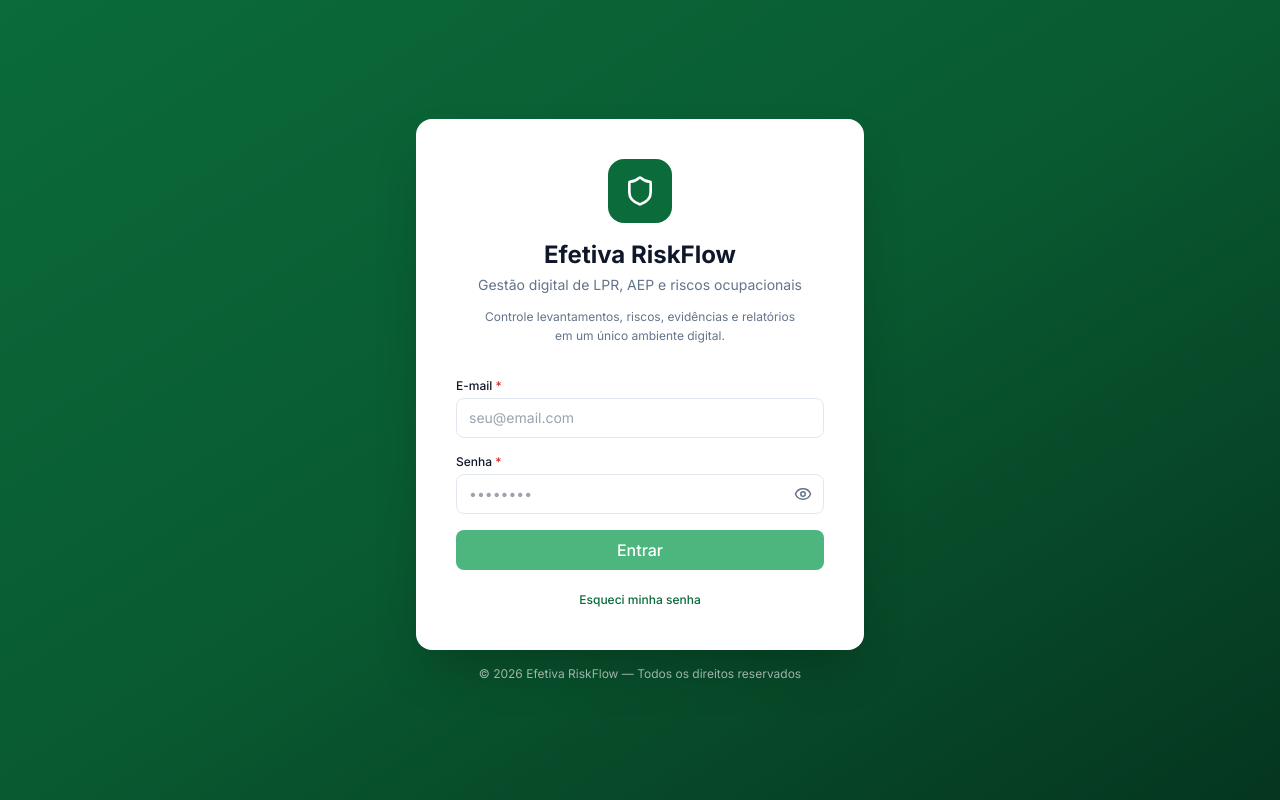
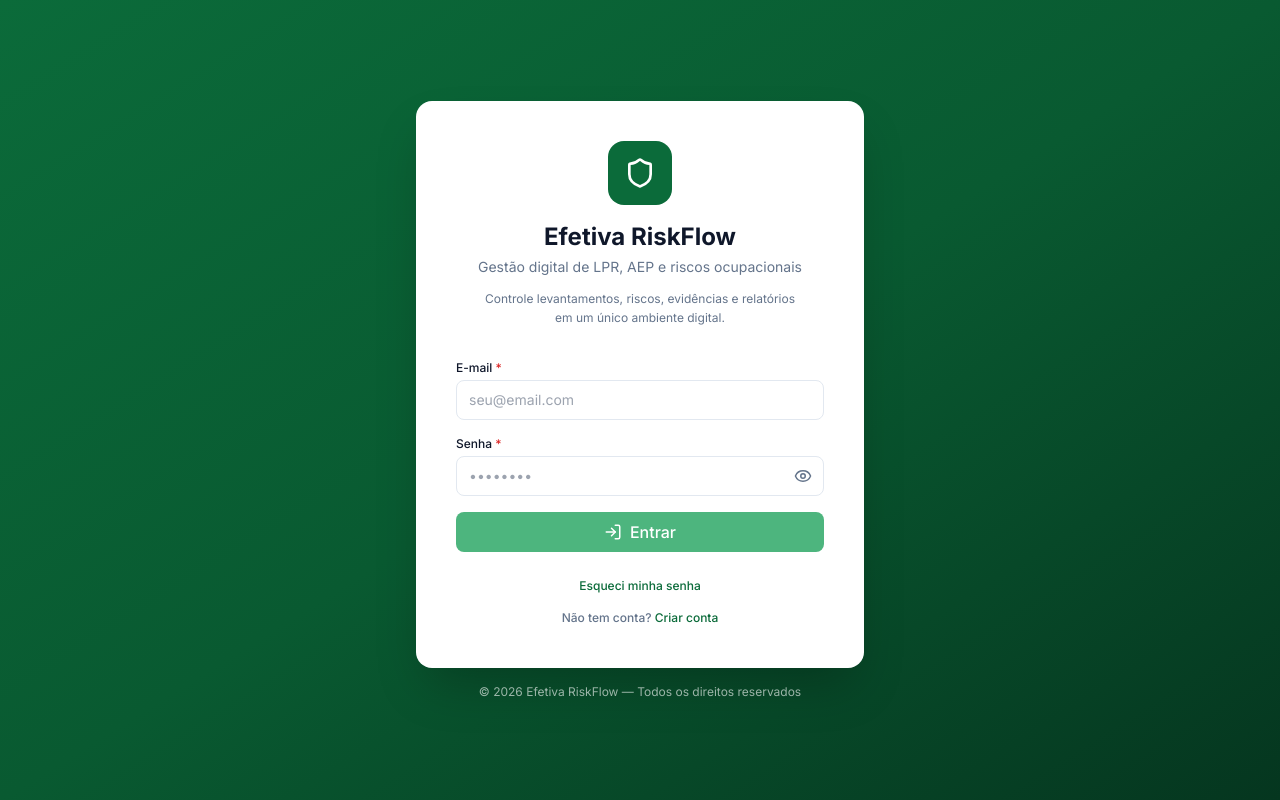
Before and after one commit to Rodrigo-Kotlin/riskflow, a React (Vite) app: page /login in a window 1280 px wide. Built offline with nearby package versions, Linux system fonts and the light colour scheme; no server answers; the HTML template or start-up script is replaced by a standard one.

Commit message:
feat(login): add account creation toggle with sign-up form

```diff
--- a/src/pages/Login.tsx
+++ b/src/pages/Login.tsx
@@ -1,21 +1,26 @@
 import { useState, useEffect } from 'react'
 import { useNavigate } from 'react-router-dom'
 import { useApp } from '@/components/layout/AppShell'
-import { signIn } from '@/services/supabase.service'
-import { Shield, Eye, EyeOff, Loader2 } from 'lucide-react'
+import { signIn, signUp } from '@/services/supabase.service'
+import { Shield, Eye, EyeOff, Loader2, UserPlus, LogIn } from 'lucide-react'
 
 export function Login() {
   const navigate = useNavigate()
-  const { user, supabaseReady, signOut } = useApp()
+  const { user, supabaseReady } = useApp()
+  const [modo, setModo] = useState<'login' | 'cadastro'>('login')
+  const [nome, setNome] = useState('')
   const [email, setEmail] = useState('')
   const [senha, setSenha] = useState('')
+  const [confirmarSenha, setConfirmarSenha] = useState('')
   const [showSenha, setShowSenha] = useState(false)
   const [loading, setLoading] = useState(false)
   const [error, setError] = useState('')
-  const [touched, setTouched] = useState({ email: false, senha: false })
+  const [sucesso, setSucesso] = useState('')
+  const [touched, setTouched] = useState({ nome: false, email: false, senha: false, confirmar: false })
 
   const enableDemo = import.meta.env.VITE_ENABLE_DEMO_DATA === 'true'
   const currentYear = new Date().getFullYear()
+  const isLogin = modo === 'login'
 
   useEffect(() => {
     if (supabaseReady && user) {
@@ -23,21 +28,42 @@
     }
   }, [user, supabaseReady, navigate])
 
+  const toggleModo = () => {
+    setModo(isLogin ? 'cadastro' : 'login')
+    setError('')
+    setSucesso('')
+    setTouched({ nome: false, email: false, senha: false, confirmar: false })
+  }
+
+  const nomeError = touched.nome && !nome.trim()
   const emailError = touched.email && !email.trim()
   const senhaError = touched.senha && !senha.trim()
-  const isValid = email.trim() && senha.trim()
+  const confirmarError = touched.confirmar && senha !== confirmarSenha
+  const camposValidos = isLogin
+    ? email.trim() && senha.trim()
+    : nome.trim() && email.trim() && senha.trim() && senha === confirmarSenha && senha.length >= 6
 
   const handleLogin = async (e: React.FormEvent) => {
     e.preventDefault()
-    setTouched({ email: true, senha: true })
-    if (!email.trim() || !senha.trim()) return
+    setTouched({ nome: true, email: true, senha: true, confirmar: true })
+    if (!camposValidos) return
     setError('')
+    setSucesso('')
     setLoading(true)
     try {
-      await signIn(email, senha)
-      navigate('/dashboard')
+      if (isLogin) {
+        await signIn(email, senha)
+        navigate('/dashboard')
+      } else {
+        await signUp(email, senha, nome)
+        setSucesso('Conta criada com sucesso! Faça login para continuar.')
+        setModo('login')
+        setSenha('')
+        setConfirmarSenha('')
+        setTouched({ nome: false, email: false, senha: false, confirmar: false })
+      }
     } catch (err: unknown) {
-      const msg = err instanceof Error ? err.message : 'E-mail ou senha inválidos.'
+      const msg = err instanceof Error ? err.message : 'Erro inesperado. Tente novamente.'
       setError(msg)
     } finally {
       setLoading(false)
@@ -89,6 +115,32 @@
                   {error}
                 </div>
               )}
+              {sucesso && (
+                <div className="p-3 bg-green-50 border border-green-200 rounded-lg text-sm text-risk-low">
+                  {sucesso}
+                </div>
+              )}
+
+              {!isLogin && (
+                <div>
+                  <label htmlFor="cad-nome" className="block text-xs font-medium text-text-primary mb-1">
+                    Nome completo <span className="text-risk-high">*</span>
+                  </label>
+                  <input
+                    id="cad-nome"
+                    type="text"
+                    value={nome}
+                    onChange={(e) => { setNome(e.target.value); setTouched(p => ({ ...p, nome: true })) }}
+                    onBlur={() => setTouched(p => ({ ...p, nome: true }))}
+                    placeholder="Seu nome"
+                    autoComplete="name"
+                    className={`w-full h-10 px-3 rounded-lg border text-sm bg-white focus:outline-none focus:ring-2 focus:ring-brand-500/70 focus:border-brand-500 transition-colors ${
+                      nomeError ? 'border-risk-high' : 'border-border'
+                    }`}
+                  />
+                  {nomeError && <p className="text-xs text-risk-high mt-1">O nome é obrigatório.</p>}
+                </div>
+              )}
 
               <div>
                 <label htmlFor="login-email" className="block text-xs font-medium text-text-primary mb-1">
@@ -105,11 +157,8 @@
                   className={`w-full h-10 px-3 rounded-lg border text-sm bg-white focus:outline-none focus:ring-2 focus:ring-brand-500/70 focus:border-brand-500 transition-colors ${
                     emailError ? 'border-risk-high' : 'border-border'
                   }`}
-                  required
                 />
-                {emailError && (
-                  <p className="text-xs text-risk-high mt-1">O e-mail é obrigatório.</p>
-                )}
+                {emailError && <p className="text-xs text-risk-high mt-1">O e-mail é obrigatório.</p>}
               </div>
 
               <div>
@@ -124,11 +173,10 @@
                     onChange={(e) => { setSenha(e.target.value); setTouched(p => ({ ...p, senha: true })) }}
                     onBlur={() => setTouched(p => ({ ...p, senha: true }))}
                     placeholder="••••••••"
-                    autoComplete="current-password"
+                    autoComplete={isLogin ? 'current-password' : 'new-password'}
                     className={`w-full h-10 px-3 pr-10 rounded-lg border text-sm bg-white focus:outline-none focus:ring-2 focus:ring-brand-500/70 focus:border-brand-500 transition-colors ${
                       senhaError ? 'border-risk-high' : 'border-border'
                     }`}
-                    required
                   />
                   <button
                     type="button"
@@ -139,28 +187,64 @@
                     {showSenha ? <EyeOff size={18} /> : <Eye size={18} />}
                   </button>
                 </div>
-                {senhaError && (
-                  <p className="text-xs text-risk-high mt-1">A senha é obrigatória.</p>
-                )}
+                {senhaError && <p className="text-xs text-risk-high mt-1">A senha é obrigatória.</p>}
               </div>
+
+              {!isLogin && (
+                <div>
+                  <label htmlFor="cad-confirmar" className="block text-xs font-medium text-text-primary mb-1">
+                    Confirmar senha <span className="text-risk-high">*</span>
+                  </label>
+                  <input
+                    id="cad-confirmar"
+                    type="password"
+                    value={confirmarSenha}
+                    onChange={(e) => { setConfirmarSenha(e.target.value); setTouched(p => ({ ...p, confirmar: true })) }}
+                    onBlur={() => setTouched(p => ({ ...p, confirmar: true }))}
+                    placeholder="••••••••"
+                    autoComplete="new-password"
+                    className={`w-full h-10 px-3 rounded-lg border text-sm bg-white focus:outline-none focus:ring-2 focus:ring-brand-500/70 focus:border-brand-500 transition-colors ${
+                      confirmarError ? 'border-risk-high' : 'border-border'
+                    }`}
+                  />
+                  {confirmarError && <p className="text-xs text-risk-high mt-1">As senhas não conferem.</p>}
+                </div>
+              )}
 
               <button
                 type="submit"
-                disabled={loading || !isValid}
+                disabled={loading || !camposValidos}
                 className="w-full h-10 bg-brand-500 hover:bg-brand-600 disabled:bg-brand-300 text-white font-medium rounded-lg transition-colors disabled:cursor-not-allowed flex items-center justify-center gap-2"
               >
                 {loading ? (
-                  <><Loader2 size={18} className="animate-spin" /> Entrando...</>
+                  <><Loader2 size={18} className="animate-spin" /> {isLogin ? 'Entrando...' : 'Criando conta...'}</>
+                ) : isLogin ? (
+                  <><LogIn size={18} /> Entrar</>
                 ) : (
-                  'Entrar'
+                  <><UserPlus size={18} /> Criar conta</>
                 )}
               </button>
             </form>
 
-            <div className="mt-4 text-center">
-              <button className="text-xs text-brand-500 hover:text-brand-600 font-medium transition-colors">
-                Esqueci minha senha
-              </button>
+            <div className="mt-5 text-center space-y-2">
+              {isLogin && (
+                <button className="text-xs text-brand-500 hover:text-brand-600 font-medium transition-colors">
+                  Esqueci minha senha
+                </button>
+              )}
+              <div>
+                <button
+                  type="button"
+                  onClick={toggleModo}
+                  className="text-xs text-text-secondary hover:text-text-primary font-medium transition-colors"
+                >
+                  {isLogin ? (
+                    <>Não tem conta? <span className="text-brand-500">Criar conta</span></>
+                  ) : (
+                    <>Já tem conta? <span className="text-brand-500">Fazer login</span></>
+                  )}
+                </button>
+              </div>
             </div>
 
             {enableDemo && (
```
